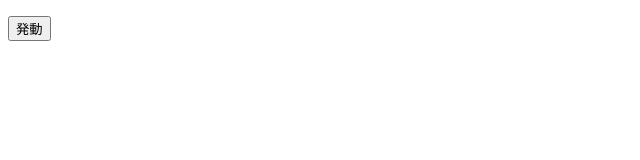
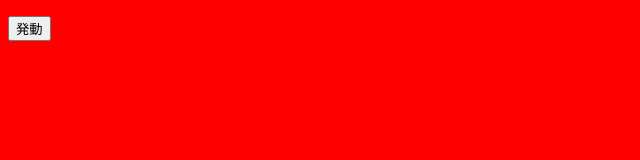
Before and after one commit to YuseiIto/tokyo-alert, a plain HTML site: page index.html in a window 1280 px wide. Shown: the whole page, without its empty margins (0-640 px from the left). Drawn offline with Linux system fonts and the light colour scheme.

Commit message:
背景色を変更

```diff
--- a/index.html
+++ b/index.html
@@ -6,6 +6,6 @@
 </head>
 
 
-<body>
+<body bgcolor="#FF0000">
 	<p><input type="button" value="発動" onClick="trigger()"></p>
 </body>
```
